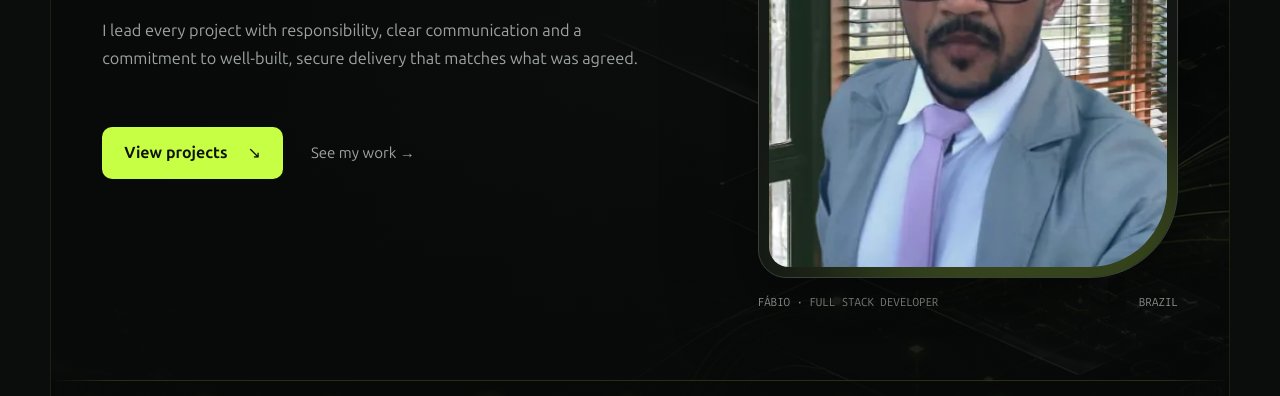
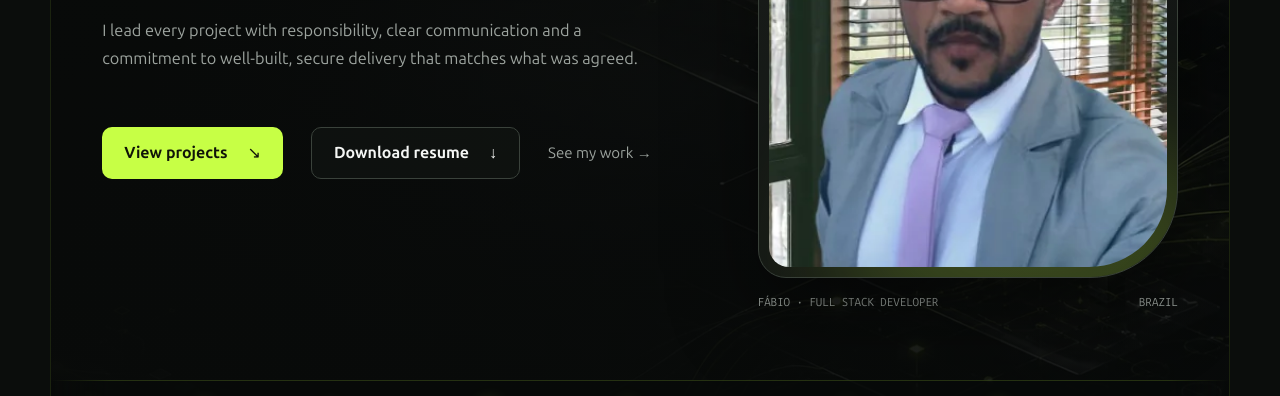
Before and after one commit to Fabio40404040/portifolio, a website built with Vite: page index.html in a window 1280 px wide. Shown: the part 404-800 px from the top of the page. Built offline with nearby package versions, Linux system fonts and the light colour scheme.

Commit message:
Currículo em PDF e botão de download

```diff
--- a/index.html
+++ b/index.html
@@ -75,6 +75,7 @@
 
           <div class="hero__actions">
             <a class="button button--primary" href="#projetos"><span data-i18n="hero.cta">Ver projetos</span> <span aria-hidden="true">↘</span></a>
+            <a class="button button--outline" data-cv download hidden><span data-i18n="hero.cv">Baixar currículo</span> <span aria-hidden="true">↓</span></a>
             <a class="text-link" href="#sobre"><span data-i18n="hero.link">Conheça meu trabalho</span> <span aria-hidden="true">→</span></a>
           </div>
         </div>
--- a/src/components/contact-view.js
+++ b/src/components/contact-view.js
@@ -1,9 +1,17 @@
 import { siteConfig } from '../config/site.js'
+import { lang } from '../i18n.js'
 
 export function renderContact() {
   const email = document.querySelector('[data-contact-email]')
   email.textContent = siteConfig.email
   email.href = `mailto:${siteConfig.email}`
+  const cv = document.querySelector('[data-cv]')
+  const cvPath = (lang === 'en' && siteConfig.cvPathEn) || siteConfig.cvPath
+  if (cv && cvPath) {
+    cv.href = cvPath
+    cv.hidden = false
+  }
+
   document.querySelector('[data-year]').textContent = new Date().getFullYear()
   document.querySelector('[data-social="linkedin"]').href = siteConfig.linkedin
   document.querySelector('[data-social="github"]').href = siteConfig.github
--- a/src/config/site.js
+++ b/src/config/site.js
@@ -3,5 +3,7 @@ export const siteConfig = {
   whatsapp: '5588999523807',
   linkedin: 'https://www.linkedin.com/in/f%C3%A1bio-ribeiro-2333702b2',
   github: 'https://github.com/Fabio40404040',
-  cvPath: '',
+  // Currículo em PDF (pasta public). O site em inglês usa o cvPathEn.
+  cvPath: '/curriculo-fabio-ribeiro.pdf',
+  cvPathEn: '/resume-fabio-ribeiro.pdf',
 }
--- a/src/i18n.js
+++ b/src/i18n.js
@@ -104,6 +104,7 @@ const staticEn = {
     'I lead every project with responsibility, clear communication and a commitment to well-built, secure delivery that matches what was agreed.',
   'hero.cta': 'View projects',
   'hero.link': 'See my work',
+  'hero.cv': 'Download resume',
   'hero.skills': 'Technologies I use',
   'projects.kicker': 'Selected work',
   'projects.title': 'Projects that turn<br>ideas into reality.',
--- a/src/style.css
+++ b/src/style.css
@@ -273,8 +273,9 @@ img { display: block; max-width: 100%; }
 .hero__actions {
   margin-top: 54px;
   display: flex;
+  flex-wrap: wrap;
   align-items: center;
-  gap: 28px;
+  gap: 16px 28px;
 }
 
 .button {
@@ -289,6 +290,9 @@ img { display: block; max-width: 100%; }
 }
 
 .button--primary { color: var(--accent-ink); background: var(--accent); }
+.button--outline { border: 1px solid #3a423b; color: var(--text); background: rgb(17 21 18 / 70%); }
+.button--outline:hover { border-color: var(--accent); }
+.button[hidden] { display: none; }
 .text-link { color: var(--muted); font-size: .94rem; }
 
 .button,
```
Also changed, not shown: 2 other files.
